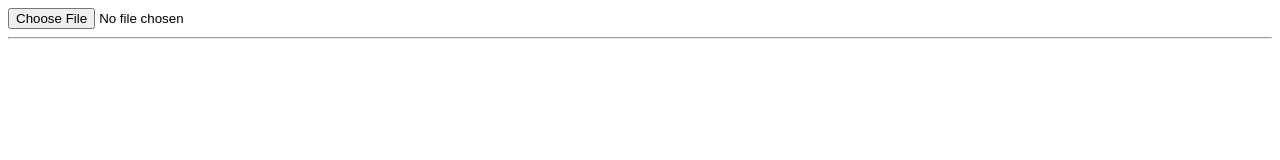
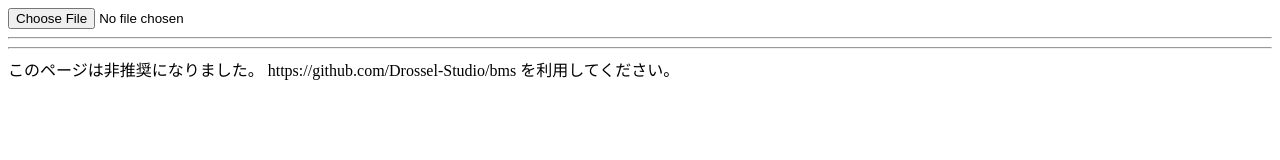
Before and after one commit to Drossel-Studio/json, a plain HTML site: page index.html in a window 1280 px wide. Drawn offline with Linux system fonts and the light colour scheme.

Commit message:
Update index.html

```diff
--- a/index.html
+++ b/index.html
@@ -14,6 +14,10 @@
 <body>
   <hr />
   <div id="result"></div>
+  <hr />
+  このページは非推奨になりました。
+  https://github.com/Drossel-Studio/bms
+  を利用してください。
 </body>
 
 </html>
```
